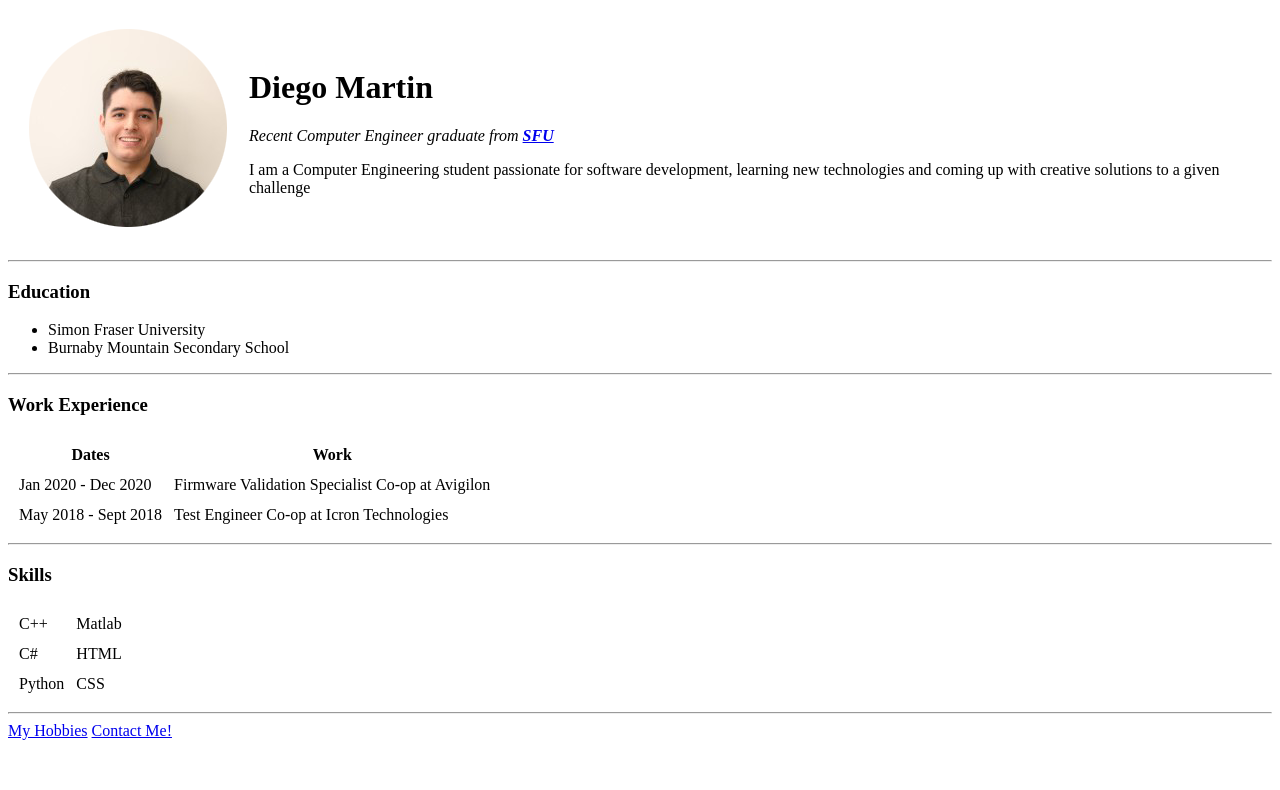
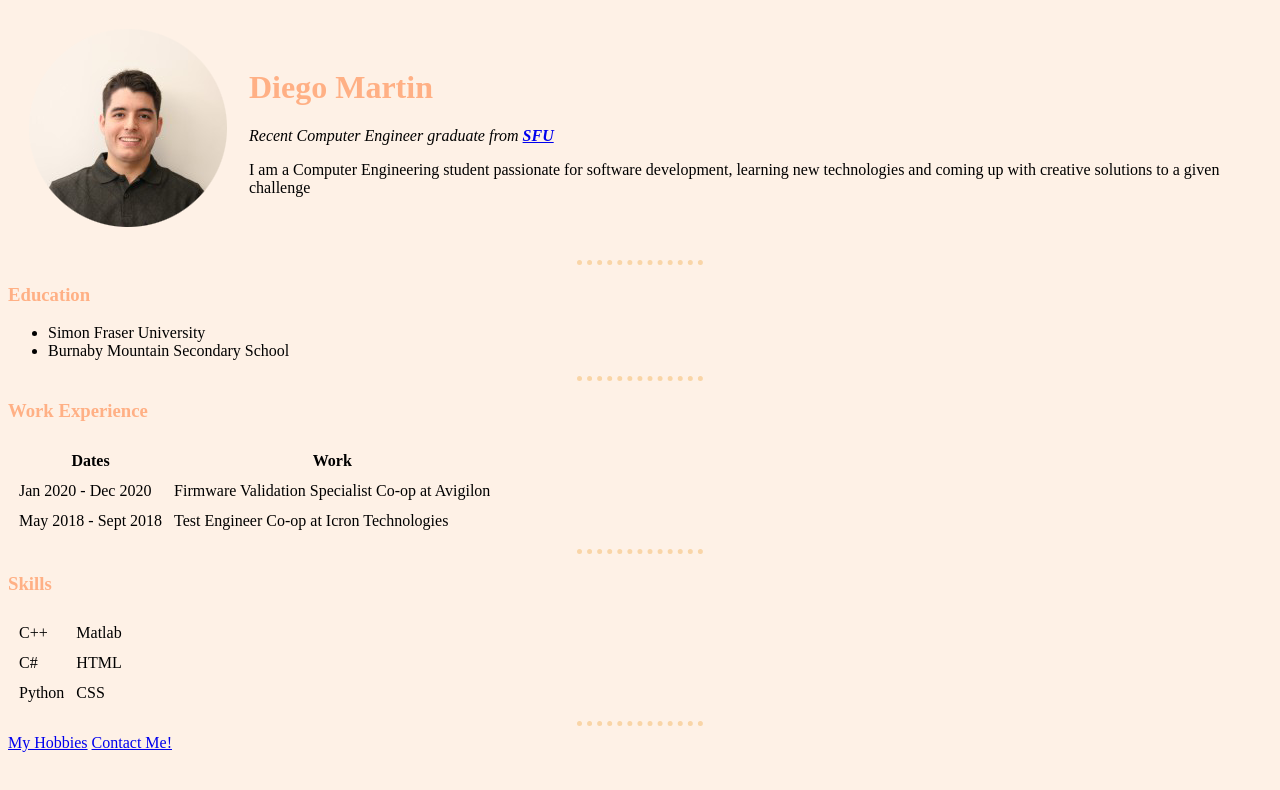
Before and after one commit to dmartinm95/Python-Bootcamp, a plain HTML site: page Web Development/HTML - Personal Site/index.html in a window 1280 px wide. Drawn offline with Linux system fonts and the light colour scheme.

Commit message:
Day 43: Introduction to CSS

```diff
--- /dev/null
+++ b/Web Development/HTML - Personal Site/css/styles.css
@@ -0,0 +1,19 @@
+body {
+  background-color: #fef1e6;
+}
+
+hr {
+  border-style: none;
+  border-top-style: dotted;
+  border-color: #f9d5a7;
+  border-width: 5px;
+  width: 10%;
+}
+
+h1 {
+  color: #ffb085;
+}
+
+h3 {
+  color: #ffb085;
+}
--- a/Web Development/HTML - Personal Site/index.html
+++ b/Web Development/HTML - Personal Site/index.html
@@ -6,14 +6,15 @@
     <meta charset="UTF-8">
     <meta http-equiv="X-UA-Compatible" content="IE=edge">
     <meta name="viewport" content="width=device-width, initial-scale=1.0">
+    <link rel="stylesheet" href="./css/styles.css">
     <title>Diego's Personal Site</title>
+
 </head>
 <body>
-
     <table cellspacing="20">
         <tr>
             <td>
-                <img src="diego.png" alt="diego profile picture">
+                <img src="./images/diego.png" alt="diego profile picture">
             </td>
             <td>
                 <h1>Diego Martin</h1>
```
Also changed, not shown: Web Development/HTML - Personal Site/contact-me.html (+1 -0 lines), Web Development/HTML - Personal Site/hobbies.html (+1 -0 lines), Web Development/HTML - Personal Site/images/diego.png (renamed from Web Development/HTML - Personal Site/diego.png).
